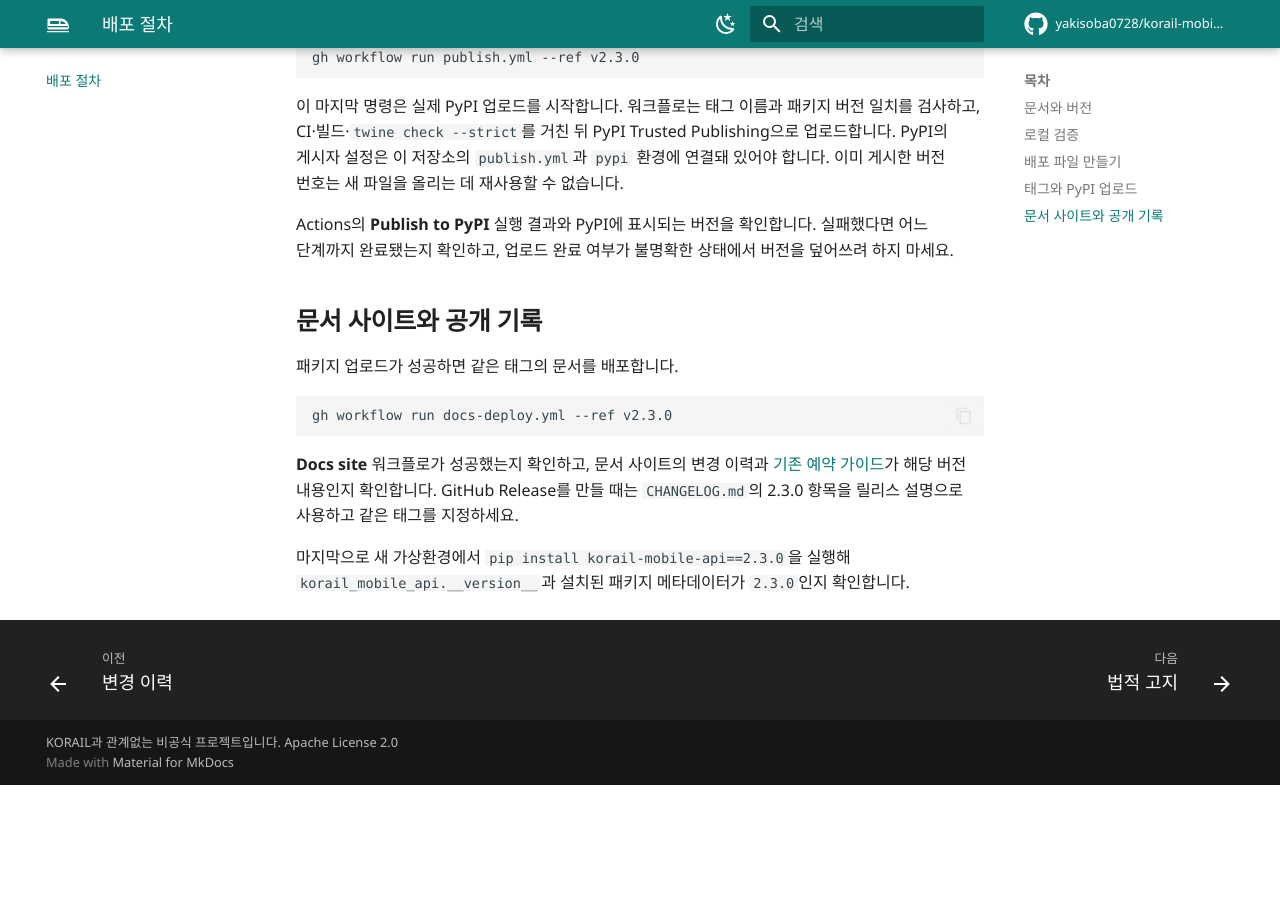
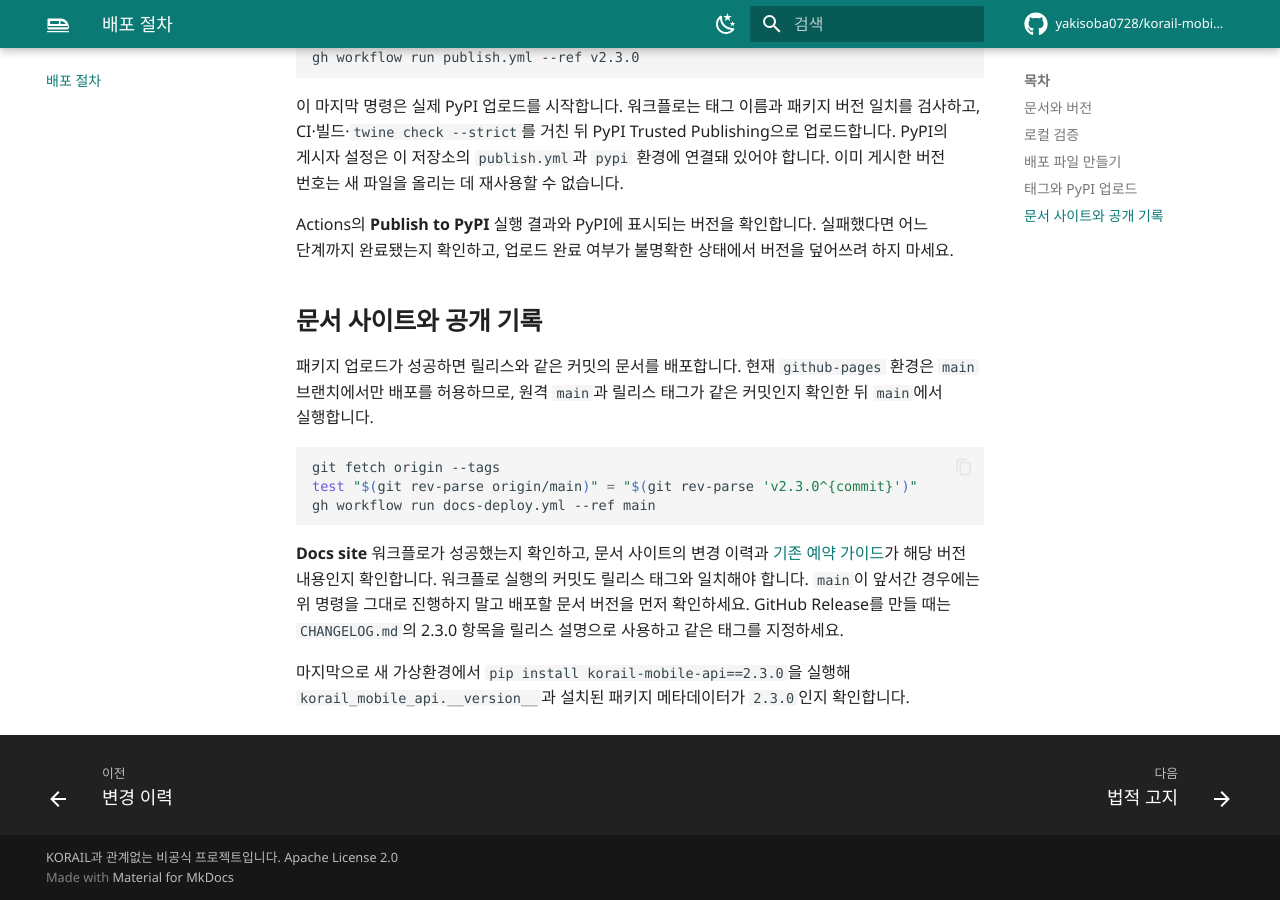
Before and after one commit to yakisoba0728/korail-mobile-api, an MkDocs documentation site: the page built from docs/releasing.md, in a window 1280 px wide and 900 px high, scrolled down 1774 px. Built offline with MkDocs 1.6.1 and Material for MkDocs 9.7.7, drawn with Linux system fonts in a browser that asks for light colours; comment, search, counter and statistics services are not loaded; before the commit the page ends 2559 px from its top, so only the background shows below that.

Commit message:
docs: align Pages release instructions with main-only deployment

````diff
--- a/docs/releasing.md
+++ b/docs/releasing.md
@@ -79,14 +79,19 @@ Actions의 **Publish to PyPI** 실행 결과와 PyPI에 표시되는 버전을
 
 ## 문서 사이트와 공개 기록
 
-패키지 업로드가 성공하면 같은 태그의 문서를 배포합니다.
+패키지 업로드가 성공하면 릴리스와 같은 커밋의 문서를 배포합니다.
+현재 `github-pages` 환경은 `main` 브랜치에서만 배포를 허용하므로,
+원격 `main`과 릴리스 태그가 같은 커밋인지 확인한 뒤 `main`에서 실행합니다.
 
 ```sh
-gh workflow run docs-deploy.yml --ref v2.3.0
+git fetch origin --tags
+test "$(git rev-parse origin/main)" = "$(git rev-parse 'v2.3.0^{commit}')"
+gh workflow run docs-deploy.yml --ref main
 ```
 
 **Docs site** 워크플로가 성공했는지 확인하고, 문서 사이트의 변경 이력과
 [기존 예약 가이드](guide/payments.md#existing-reservation)가 해당 버전 내용인지 확인합니다.
+워크플로 실행의 커밋도 릴리스 태그와 일치해야 합니다. `main`이 앞서간 경우에는 위 명령을 그대로 진행하지 말고 배포할 문서 버전을 먼저 확인하세요.
 GitHub Release를 만들 때는 `CHANGELOG.md`의 2.3.0 항목을 릴리스 설명으로 사용하고 같은 태그를 지정하세요.
 
 마지막으로 새 가상환경에서 `pip install korail-mobile-api==2.3.0`을 실행해
````
